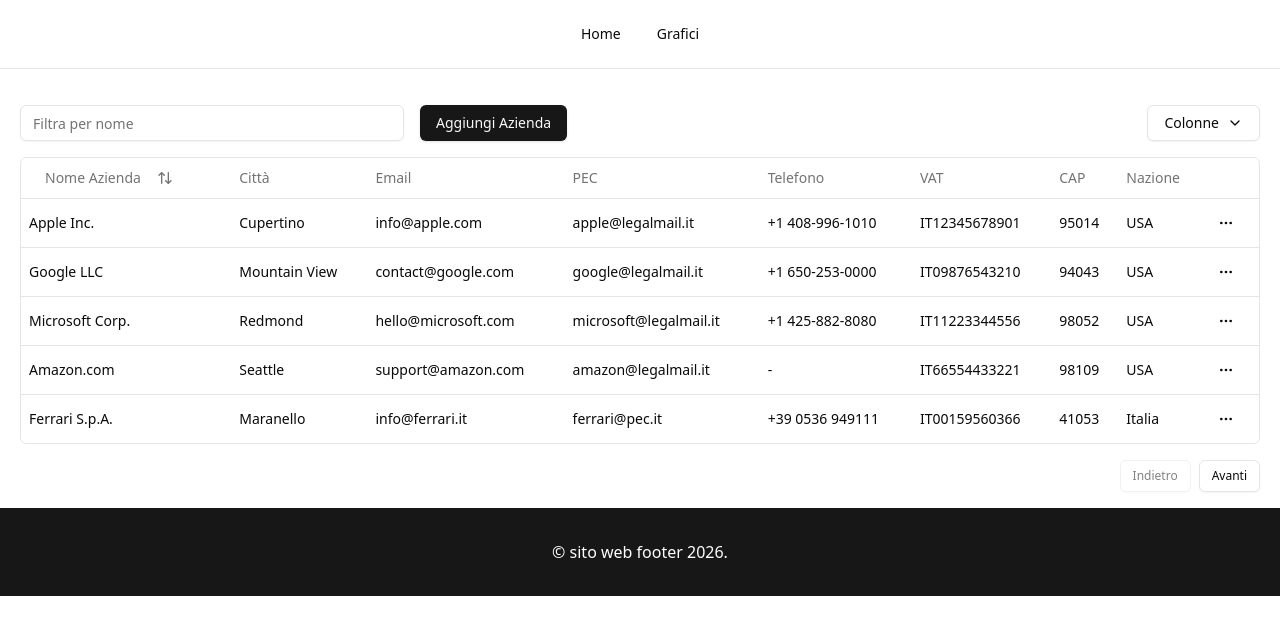
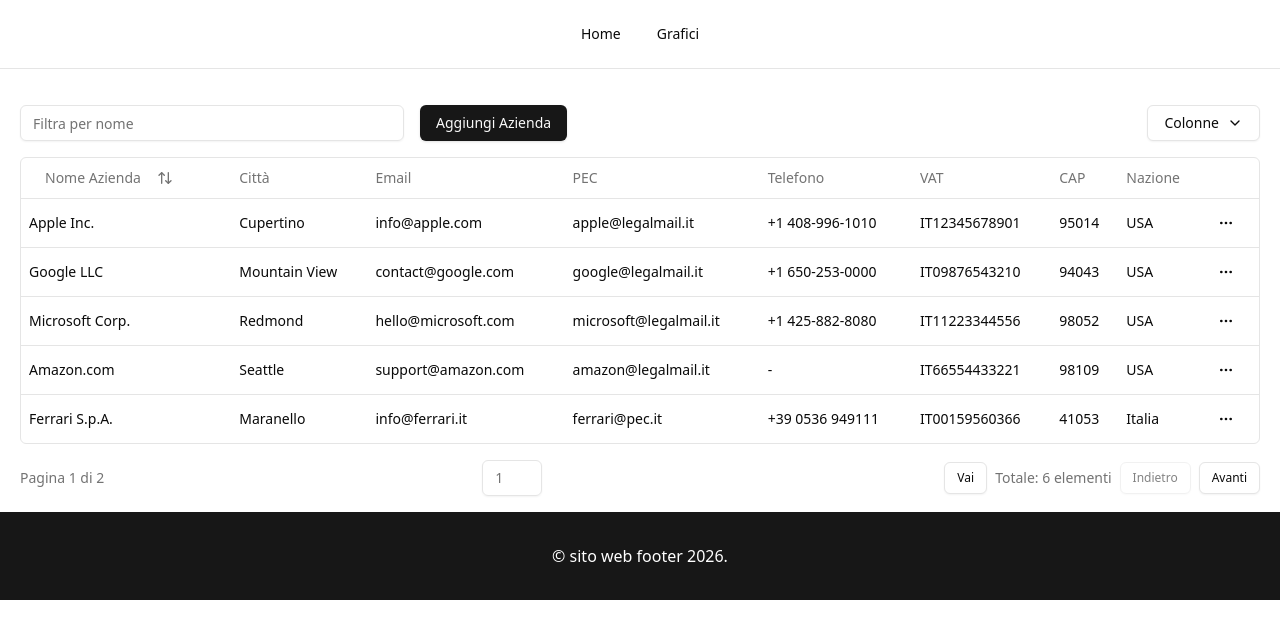
Before and after one commit to LokyV1/ConfinTest, a React (Vite) app: page / in a window 1280 px wide. Shown: the top 638 px of the page. Built offline with nearby package versions, Linux system fonts and the light colour scheme.

Commit message:
feat: implement Dashboard component with a data table for company management and a sales chart.

```diff
--- a/src/components/DashboardComponents.tsx
+++ b/src/components/DashboardComponents.tsx
@@ -69,36 +69,9 @@
   TooltipContent,
   TooltipTrigger,
 } from "@/components/ui/tooltip";
+import { Skeleton } from "@/components/ui/skeleton";
 
-const chartData = [
-  { month: "Gennaio", vendite: 186 },
-  { month: "Febbraio", vendite: 305 },
-  { month: "Marzo", vendite: 237 },
-  { month: "Aprile", vendite: 73 },
-  { month: "Maggio", vendite: 209 },
-  { month: "Giugno", vendite: 214 },
-  { month: "Luglio", vendite: 196 },
-  { month: "Agosto", vendite: 222 },
-  { month: "Settembre", vendite: 256 },
-  { month: "Ottobre", vendite: 265 },
-  { month: "Novembre", vendite: 289 },
-  { month: "Dicembre", vendite: 400 },
-];
-
-export type Azienda = {
-  id: string;
-  nome: string;
-  città?: string;
-  email?: string;
-  pec?: string;
-  telefono?: string;
-  vat?: string;
-  cap?: string;
-  nazione?: string;
-};
-
-export function DataTable() {
-  const [data, setData] = React.useState<Azienda[]>([
+const initialAziende: Azienda[] = [
   {
     id: "1",
     nome: "Apple Inc.",
@@ -162,7 +135,48 @@
     cap: "78725",
     nazione: "USA",
   },
-  ]);
+];
+
+const chartData = [
+  { month: "Gennaio", vendite: 186 },
+  { month: "Febbraio", vendite: 305 },
+  { month: "Marzo", vendite: 237 },
+  { month: "Aprile", vendite: 73 },
+  { month: "Maggio", vendite: 209 },
+  { month: "Giugno", vendite: 214 },
+  { month: "Luglio", vendite: 196 },
+  { month: "Agosto", vendite: 222 },
+  { month: "Settembre", vendite: 256 },
+  { month: "Ottobre", vendite: 265 },
+  { month: "Novembre", vendite: 289 },
+  { month: "Dicembre", vendite: 400 },
+];
+
+export type Azienda = {
+  id: string;
+  nome: string;
+  città?: string;
+  email?: string;
+  pec?: string;
+  telefono?: string;
+  vat?: string;
+  cap?: string;
+  nazione?: string;
+};
+
+export function DataTable() {
+  const [data, setData] = React.useState<Azienda[]>([]);
+  const [isLoading, setIsLoading] = React.useState(true);
+
+  React.useEffect(() => {
+    // Simula caricamento dati con delay di 3 secondi. DA RIMUOVERE IN PRODUZIONE
+    const timer = setTimeout(() => {
+      setData(initialAziende);
+      setIsLoading(false);
+    }, 2000);
+
+    return () => clearTimeout(timer);
+  }, []);
   const [sorting, setSorting] = React.useState<SortingState>([]);
   const [columnFilters, setColumnFilters] = React.useState<ColumnFiltersState>(
     [],
@@ -272,6 +286,15 @@
     },
   });
 
+  const [inputPage, setInputPage] = React.useState(
+    table.getState().pagination.pageIndex + 1,
+  );
+
+  // Sincronizza l'input quando cambi pagina con i tasti Avanti/Indietro
+  React.useEffect(() => {
+    setInputPage(table.getState().pagination.pageIndex + 1);
+  }, [table.getState().pagination.pageIndex]);
+
   return (
     <div className="w-full">
       <div className="flex items-center py-4 gap-4">
@@ -332,7 +355,18 @@
             ))}
           </TableHeader>
           <TableBody>
-            {table.getRowModel().rows?.length ? (
+            {isLoading ? (
+              // Mostra gli skeleton durante il caricamento
+              Array.from({ length: 5 }).map((_, i) => (
+                <TableRow key={`skeleton-${i}`}>
+                  {columns.map((_, j) => (
+                    <TableCell key={`skeleton-cell-${i}-${j}`}>
+                      <Skeleton className="h-6 w-full" />
+                    </TableCell>
+                  ))}
+                </TableRow>
+              ))
+            ) : table.getRowModel().rows?.length ? (
               table.getRowModel().rows.map((row) => (
                 <TableRow
                   key={row.id}
@@ -362,10 +396,47 @@
         </Table>
       </div>
       <div className="flex items-center justify-end space-x-2 py-4">
-        {/* <div className="text-muted-foreground flex-1 text-sm">
-          {table.getFilteredSelectedRowModel().rows.length} di{" "}
-          {table.getFilteredRowModel().rows.length} righe visualizzate.
-        </div> */}
+        <div className="flex-1 text-sm text-muted-foreground">
+          Pagina {table.getState().pagination.pageIndex + 1} di{" "}
+          {table.getPageCount()}
+        </div>
+        <div className="flex-1 text-sm text-muted-foreground">
+          <span>
+            <Input
+              id="pagecounter"
+              style={{ maxWidth: "60px" }}
+              type="number"
+              value={inputPage}
+              onChange={(e) => setInputPage(Number(e.target.value))}
+            />
+          </span>
+        </div>
+        <div>
+          <span>
+            <Button
+              id="pagesender"
+              variant="outline"
+              size="sm"
+              onClick={() => {
+                const targetPage = inputPage - 1;
+                if (targetPage >= 0 && targetPage < table.getPageCount()) {
+                  table.setPageIndex(targetPage);
+                } else {
+                  toast.error("Pagina non valida");
+                }
+              }}
+            >
+              Vai
+            </Button>
+          </span>
+        </div>
+
+        <div className="flex items-center space-x-2">
+          <span className="text-sm text-muted-foreground">
+            Totale: {table.getFilteredRowModel().rows.length} elementi
+          </span>
+        </div>
+
         <div className="space-x-2">
           <Button
             variant="outline"
@@ -687,6 +758,9 @@
       toast.error("Il nome è obbligatorio");
       return;
     }
+    if (!newAz.nazione) {
+      newAz.nazione = "Italia";
+    }
     onAdd({
       ...newAz,
       id: Math.random().toString(36).substr(2, 9),
@@ -913,10 +987,13 @@
               type="button"
               variant="outline"
               onClick={() => setOpen(false)}
+              style={{ marginTop: "10px" }}
             >
               Annulla
             </Button>
-            <Button type="submit">Aggiungi</Button>
+            <Button type="submit" style={{ marginTop: "10px" }}>
+              Aggiungi
+            </Button>
           </DialogFooter>
         </form>
       </DialogContent>
```
Lines whose indentation alone changed are shown as unchanged.
